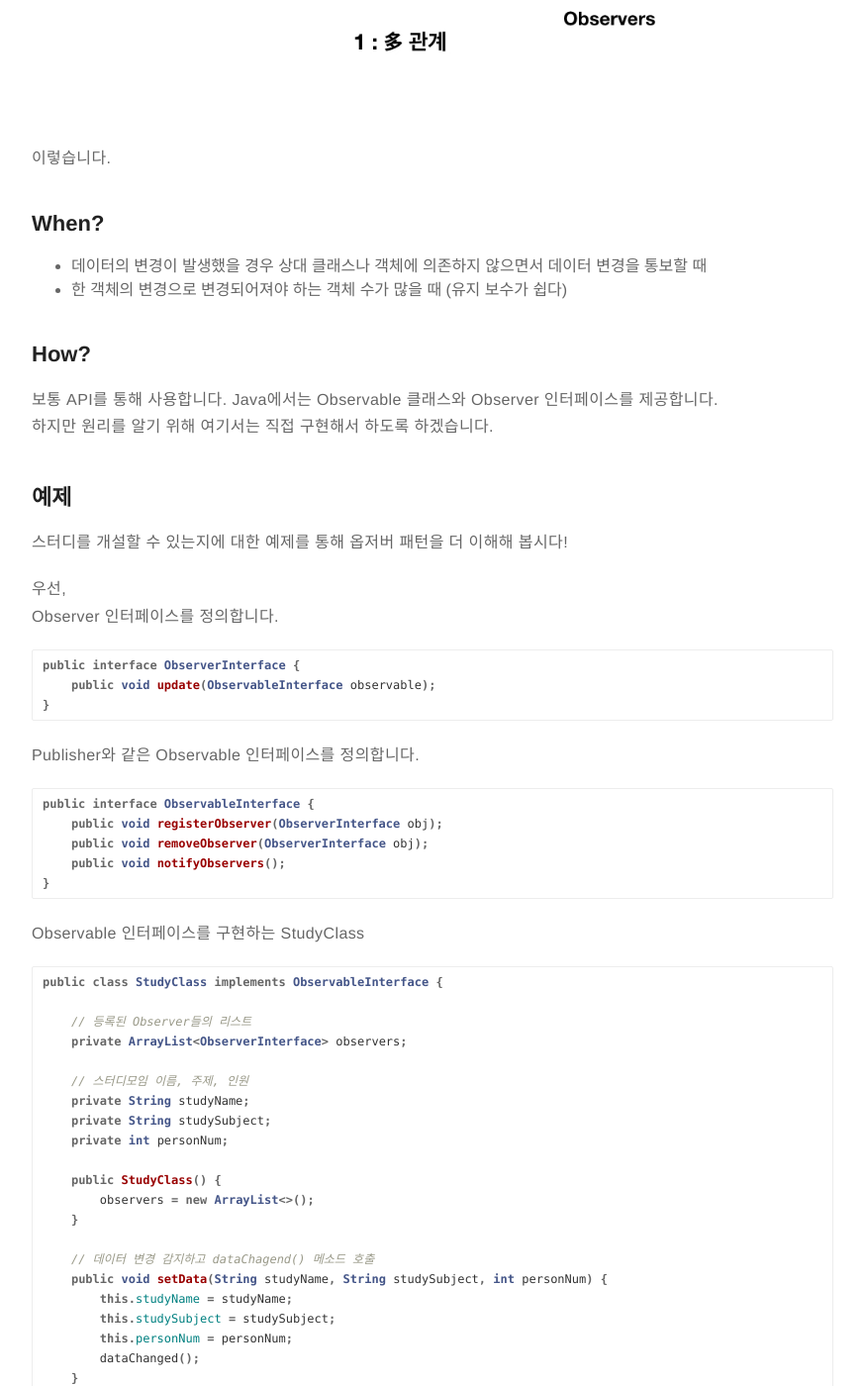
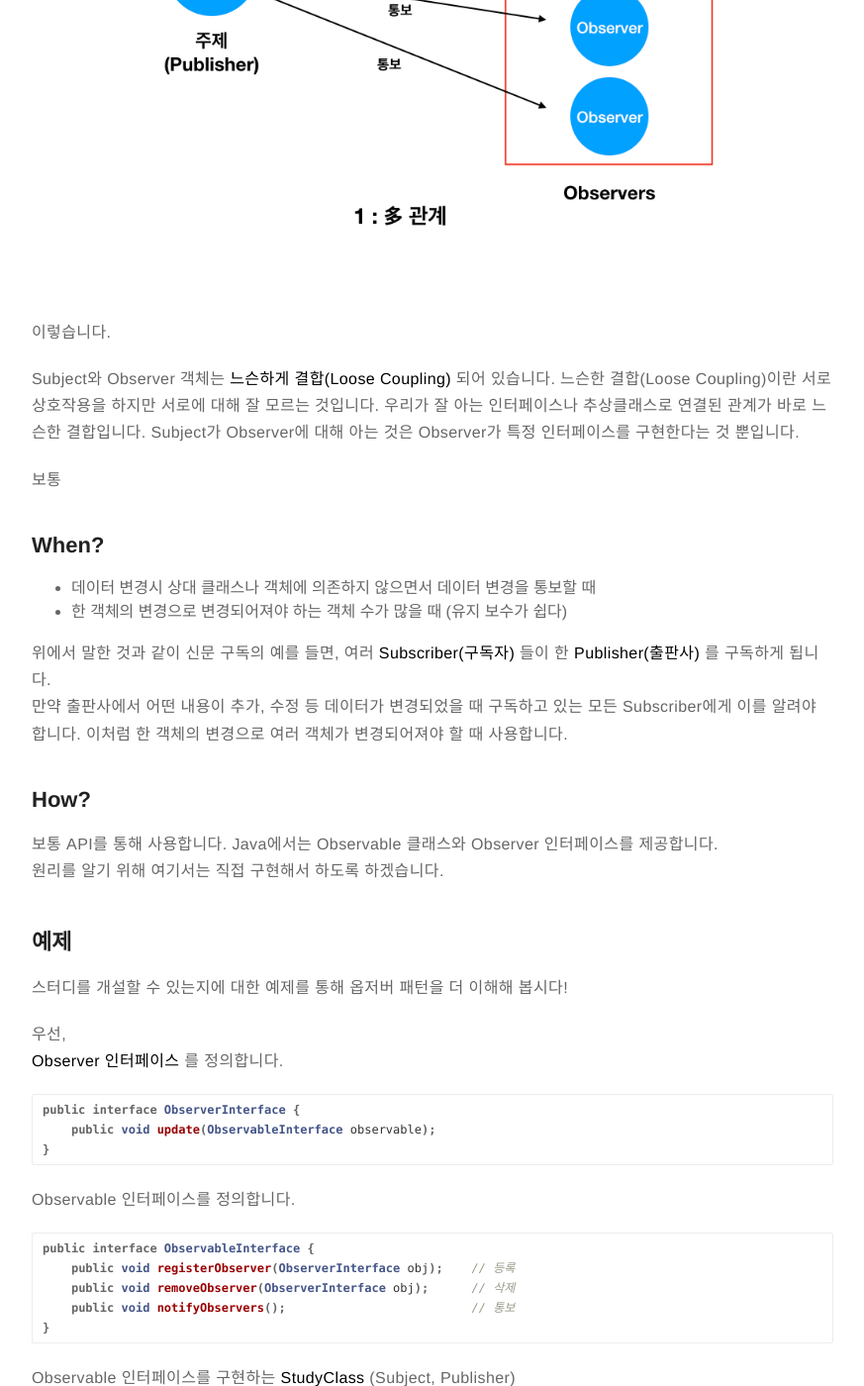
Before and after one commit to Kyudong3/Kyudong3.github.io, a Jekyll site: the page built from _posts/2019-10-14-ObserverPattern.markdown, in a window 1280 px wide and 1400 px high, scrolled down 1113 px. Shown: the whole window at 99% size, without its empty margins (203-1076 px from the left). Built offline with Jekyll 4.4.1, drawn with Linux system fonts in a browser that asks for light colours; comment, search, counter and statistics services are not loaded; some of the changed text lies outside the part shown.

Commit message:
Finish ObserverPattern

````diff
--- a/_posts/2019-10-14-ObserverPattern.markdown
+++ b/_posts/2019-10-14-ObserverPattern.markdown
@@ -16,8 +16,11 @@ description: 옵저버 패턴이란?
 
 ## 옵저버 패턴?
 
+우리는 흔히 데이터를 찾고 싶을 때 리스트(List)를 돌면서 Iterator를 사용합니다. Iterator는 next()를 사용해 **풀(pull)** 방식으로 데이터를 가져오게 됩니다. 하지만 **Observable**은 **푸시(push)** 방식으로 데이터를 사용하는 쪽으로 데이터를 밀어 넣어주는 방식입니다. Iterator를 사용했을 때와는 반대되는 방식을 사용합니다.
 
-한 객체의 상태 변화에 따라 다른 객체의 상태도 변화하도록 일대다 객체 의존 관계를 구성하는 패턴입니다. Subject에 observer들이 일대다로 연결되며 의존합니다.
+즉, **Observer** 들이 **Observable** 에 등록되어 있으면, 특정 이벤트가 발생했을 때 Observer들에게 데이터를 밀어 넣어주게 되는 패턴입니다.
+
+쉽게 말해서 옵저버 패턴이란, **한 객체의 상태 변화에 따라 다른 객체의 상태도 변화하도록 일대다 객체 의존 관계를 구성하는 패턴입니다.** Subject에 observer들이 일대다로 연결되며 의존합니다.
 
 신문 구독의 예를 들어 옵저버 패턴(Observer Pattern)을 한 문장으로 표현하자면
 * Observer Pattern = Publisher(출판사) + Subscriber(구독자)
@@ -28,17 +31,23 @@ description: 옵저버 패턴이란?
 
 이렇습니다.
 
+Subject와 Observer 객체는 **느슨하게 결합(Loose Coupling)** 되어 있습니다. 느슨한 결합(Loose Coupling)이란 서로 상호작용을 하지만 서로에 대해 잘 모르는 것입니다. 우리가 잘 아는 인터페이스나 추상클래스로 연결된 관계가 바로 느슨한 결합입니다.
+Subject가 Observer에 대해 아는 것은 Observer가 특정 인터페이스를 구현한다는 것 뿐입니다.
+
+보통
 
 ## When?
 
-* 데이터의 변경이 발생했을 경우 상대 클래스나 객체에 의존하지 않으면서 데이터 변경을 통보할 때
+* 데이터 변경시 상대 클래스나 객체에 의존하지 않으면서 데이터 변경을 통보할 때
 * 한 객체의 변경으로 변경되어져야 하는 객체 수가 많을 때 (유지 보수가 쉽다)
 
+위에서 말한 것과 같이 신문 구독의 예를 들면, 여러 **Subscriber(구독자)** 들이 한 **Publisher(출판사)** 를 구독하게 됩니다.
+만약 출판사에서 어떤 내용이 추가, 수정 등 데이터가 변경되었을 때 구독하고 있는 모든 Subscriber에게 이를 알려야 합니다. 이처럼 한 객체의 변경으로 여러 객체가 변경되어져야 할 때 사용합니다.
 
 ## How?
 
 보통 API를 통해 사용합니다. Java에서는 Observable 클래스와 Observer 인터페이스를 제공합니다.
-하지만 원리를 알기 위해 여기서는 직접 구현해서 하도록 하겠습니다.
+원리를 알기 위해 여기서는 직접 구현해서 하도록 하겠습니다.
 
 
 ## 예제
@@ -46,7 +55,7 @@ description: 옵저버 패턴이란?
 스터디를 개설할 수 있는지에 대한 예제를 통해 옵저버 패턴을 더 이해해 봅시다!
 
 우선,
-Observer 인터페이스를 정의합니다.
+**Observer 인터페이스** 를 정의합니다.
 
 ```java
 public interface ObserverInterface {
@@ -54,17 +63,18 @@ public interface ObserverInterface {
 }
 ```
 
-Publisher와 같은 Observable 인터페이스를 정의합니다.
+Observable 인터페이스를 정의합니다.
 
 ```java
 public interface ObservableInterface {
-    public void registerObserver(ObserverInterface obj);
-    public void removeObserver(ObserverInterface obj);
-    public void notifyObservers();
+    public void registerObserver(ObserverInterface obj);    // 등록
+    public void removeObserver(ObserverInterface obj);      // 삭제
+    public void notifyObservers();                          // 통보
 }
 ```
 
-Observable 인터페이스를 구현하는 StudyClass
+Observable 인터페이스를 구현하는 **StudyClass** (Subject, Publisher)
+StudyClass는 옵저버들을 알고 있는 Subject입니다. 옵저버를 등록(register)하거나 제거(remove)할 때 필요한 인터페이스를 제공합니다.
 
 ```java
 public class StudyClass implements ObservableInterface {
@@ -120,7 +130,10 @@ public class StudyClass implements ObservableInterface {
 
 다음으로는 Observer 인터페이스를 이용하는 2개의 클래스
 
-StudyInformation 클래스
+**StudyInformation** 클래스  (Observer)
+StudyInformation은
+Observer 인터페이스를 이용하고 개설 인원이 10명 이하일 때 스터디 정보를 출력해주는 옵저버입니다.
+
 ```java
 public class StudyInformation implements ObserverInterface {
 
@@ -134,6 +147,7 @@ public class StudyInformation implements ObserverInterface {
         observable.registerObserver(this);
     }
 
+    // Subject에서 생긴 변화에 따라 update 한다
     @Override
     public void update(ObservableInterface observable) {
         if (observable instanceof StudyClass) {
@@ -156,7 +170,9 @@ public class StudyInformation implements ObserverInterface {
 
 ```
 
-StudyOpen 클래스
+**StudyOpen** 클래스  (Observer)
+Observer 인터페이스를 이용하고 인원에 따라 스터디를 개설할 수 있는지 없는지 알려주는 Observer입니다.
+
 ```java
 public class StudyOpen implements ObserverInterface {
 
@@ -191,7 +207,9 @@ public class StudyOpen implements ObserverInterface {
 }
 ```
 
-마지막으로 메인 클래스 구현
+마지막으로, **ObserverPattern** (메인 클래스) 구현입니다.
+Publisher인 StudyClass, Observer인 StudyInformation과 StudyOpen 클래스를 선언합니다.
+
 ```java
 public class ObserverPattern {
 
@@ -237,5 +255,15 @@ studyName : 디자인 패턴,  studySubject : 팩토리 패턴,  personNum : 6
 이러한 결과가 나오게 됩니다.
 
 
-## 결론
--------------
+## 정리
+
+**옵저버 패턴(Observer Pattern)** 은
+
+* 푸시(push) 방식 사용
+* 1:N 객체 의존 관계
+* 느슨한 결합(Loose Coupling)
+* Subject가 Observer에 대해 아는 것은 특정 인터페이스를 구현한다는 것뿐
+* Subject와 Observer는 독립적으로 재사용 가능
+* 자바에서는 Observable 클래스와 Observer 인터페이스를 제공한다
+
+정도로 간단하게 정리할 수 있을 것 같습니다!
````
